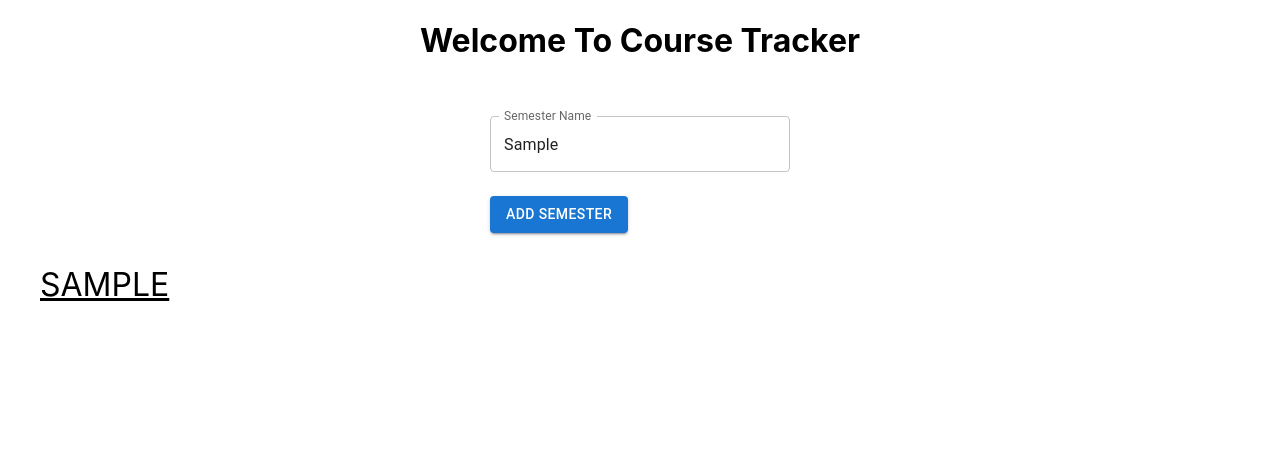
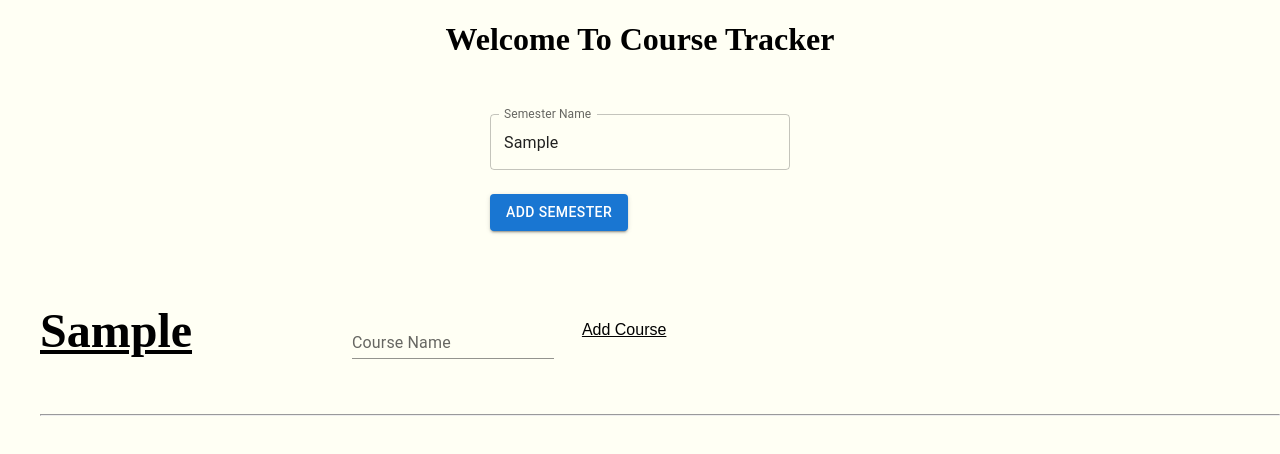
Before and after one commit to saadman13/CourseTracker, a React (Create React App) app in the folder src/frontend/: page / in a window 1280 px wide. Both pictures are taken after typing "Sample" into the empty fields and a click on the button "ADD SEMESTER". Shown: the top 454 px of the page. Built offline with nearby package versions, Linux system fonts and the light colour scheme.

Commit message:
add courses logic and dynamic rendering

```diff
--- a/src/frontend/package.json
+++ b/src/frontend/package.json
@@ -5,6 +5,7 @@
   "dependencies": {
     "@emotion/react": "^11.9.0",
     "@emotion/styled": "^11.8.1",
+    "@mui/icons-material": "^5.8.3",
     "@mui/material": "^5.8.3",
     "@testing-library/jest-dom": "^5.16.4",
     "@testing-library/react": "^13.3.0",
--- a/src/frontend/src/Components/Main.css
+++ b/src/frontend/src/Components/Main.css
@@ -4,12 +4,15 @@
     display: flex;
     justify-content: center;
 }
-
+body{
+    background-color: RGB(255, 255, 244);
+}
 h1{
     text-align: center;
+    font-family: cursive;
 }
 
-ul{
+.semester-heading{
     list-style: none;
     font-size: xx-large;
     text-decoration: underline;
--- a/src/frontend/src/Components/Main.js
+++ b/src/frontend/src/Components/Main.js
@@ -3,6 +3,7 @@ import TextField from '@mui/material/TextField';
 import Box from '@mui/material/Box';
 import Button from '@mui/material/Button';
 import './Main.css';
+import Semester from './Semester';
 
 const Main = () => {
     const [newSemester, setNewSemester] = useState('');
@@ -32,8 +33,8 @@ const Main = () => {
                     <Button onClick={addSemesterHandler} className="buttonStyle" variant="contained">Add Semester</Button>
                 </Box>
             </div>
-           <ul>
-                {semesters.map((semester) => <li>{semester.toUpperCase()}</li>)}
+            <ul className='semester-heading'>
+                {semesters.map((semester) => <Semester semesterName={semester}/>)}
             </ul>
         </React.Fragment>
     );
--- /dev/null
+++ b/src/frontend/src/Components/Semester.css
@@ -0,0 +1,25 @@
+#courses{
+    list-style: none;
+    font-size: x-large;
+    text-decoration: none;
+    color: black;
+}
+
+.course-input{
+    display: flex;
+
+}
+
+.btn {
+    border: none;
+    background-color: inherit;
+    padding: 14px 28px;
+    font-size: 16px;
+    cursor: pointer;
+    display: inline-block;
+
+}
+
+h2{
+    font-family: cursive;
+}
--- /dev/null
+++ b/src/frontend/src/Components/Semester.js
@@ -0,0 +1,44 @@
+import React, {useState} from 'react';
+import TextField from '@mui/material/TextField';
+import Box from '@mui/material/Box';
+import IconButton from '@mui/material/IconButton';
+import AddShoppingCartIcon from '@mui/icons-material/AddShoppingCart';
+import './Semester.css';
+
+const Semester = props => {
+    const [newCourse, setNewCourse] = useState('');
+    const [courses, setCourses] = useState([]);
+
+    const onChangeHandler = (event) => {
+        setNewCourse(event.target.value);
+    }
+
+    const addCourseHandler = (event) => {
+        setCourses( prev => [...prev, newCourse])
+    }
+
+    return (
+        <div>
+            <span className='course-input'>
+                <h2>{props.semesterName}</h2>
+                <Box
+                    component="form"
+                    sx={{
+                        '& > :not(style)': { ml: 20, mt: 6, mr: 0, width: '10ch' },
+                    }}
+                    noValidate
+                    autoComplete="off"
+                >
+                    <TextField onChange={onChangeHandler} id="standard-basic" label="Course Name" variant="standard" />
+                </Box>
+                <button onClick={addCourseHandler} className='btn'>Add Course</button>
+            </span>
+            <ul id='courses'>
+                {courses.map(course => <li><a href={`https://www.google.com/search?q=${course}`}> {course}</a></li>)}
+            </ul>
+            <hr></hr>
+        </div>
+    );
+}
+
+export default Semester;
```
Also changed, not shown: 1 other file (tests, documents, lock files or other folders).
